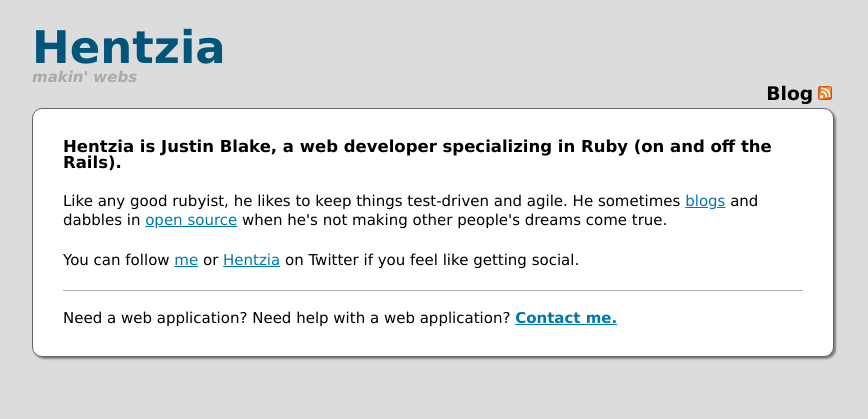
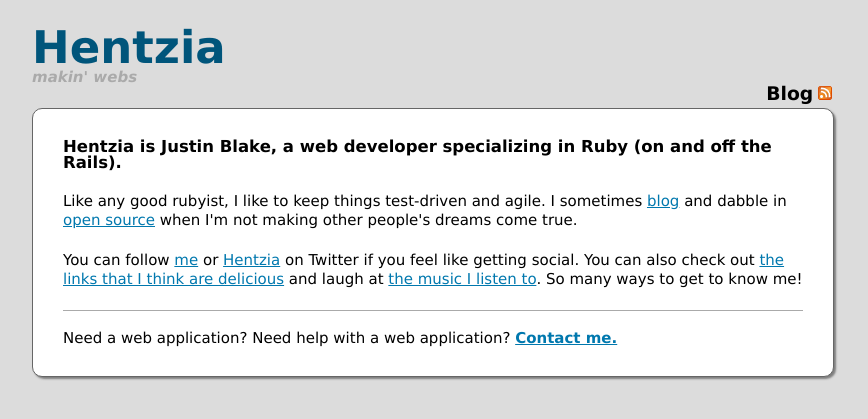
Before and after one commit to blaix/blaix.github.com, a Jekyll site: the page built from index.html, in a window 1280 px wide. Shown: the top 419 px of the page, without its empty margins (18-886 px from the left). Built offline with Jekyll 4.4.1, drawn with Linux system fonts in a browser that asks for light colours; some web fonts are replaced; comment, search, counter and statistics services are not loaded.

Commit message:
Still tweaking homepage.

```diff
--- a/index.html
+++ b/index.html
@@ -6,14 +6,18 @@
 <h1>Hentzia is Justin Blake, a web developer specializing in Ruby (on and off
 the Rails).</h1>
 
-<p>Like any good rubyist, he likes to keep things test-driven and agile. He
-sometimes <a href="/blog/" title="The Hentzia Blog">blogs</a> and dabbles in
+<p>Like any good rubyist, I like to keep things test-driven and agile. I
+sometimes <a href="/blog/" title="The Hentzia Blog">blog</a> and dabble in
 <a href='http://github.com/blaix' title='Justin Blake on Github'>open
-source</a> when he's not making other people's dreams come true.</p>
+source</a> when I'm not making other people's dreams come true.</p>
 
 <p>You can follow <a href="http://twitter.com/blaix" title="Justin Blake's
-Twitter">me</a> or <a href="http://twitter.com/hentzia">Hentzia</a> on
-Twitter if you feel like getting social.</p>
+Twitter">me</a> or <a href="http://twitter.com/hentzia">Hentzia</a> on Twitter
+if you feel like getting social. You can also check out <a
+href="http://www.delicious.com/blaix" title="Justin Blake's delicious
+links">the links that I think are delicious</a> and laugh at <a
+href="http://www.last.fm/user/blaix" title="Justin Blake's last.fm
+profile">the music I listen to</a>. So many ways to get to know me!</p>
 
 <footer>
   Need a web application? Need help with a web application?
```
